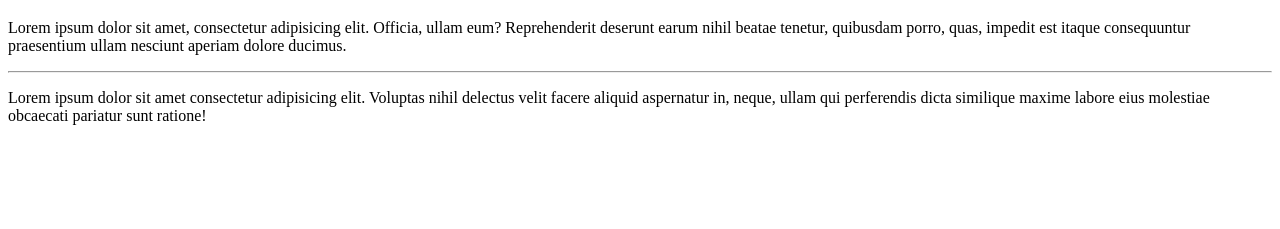
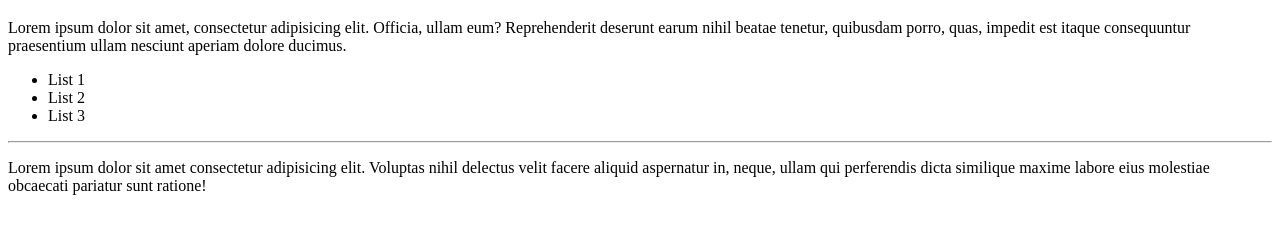
Before and after one commit to nufftalon/git-course, a plain HTML site: page index.html in a window 1280 px wide. Shown: the part 61-290 px from the top of the page. Drawn offline with Linux system fonts and the light colour scheme.

Commit message:
Added unordered list items

```diff
--- a/index.html
+++ b/index.html
@@ -9,6 +9,12 @@
 <body>
     <h1>Welcome</h1>
     <p>Lorem ipsum dolor sit amet, consectetur adipisicing elit. Officia, ullam eum? Reprehenderit deserunt earum nihil beatae tenetur, quibusdam porro, quas, impedit est itaque consequuntur praesentium ullam nesciunt aperiam dolore ducimus.</p>
+    <ul>
+
+        <li>List 1</li>
+        <li>List 2</li>
+        <li>List 3</li>
+    </ul>
     <hr>
     <p>Lorem ipsum dolor sit amet consectetur adipisicing elit. Voluptas nihil delectus velit facere aliquid aspernatur in, neque, ullam qui perferendis dicta similique maxime labore eius molestiae obcaecati pariatur sunt ratione!</p>
 
```
